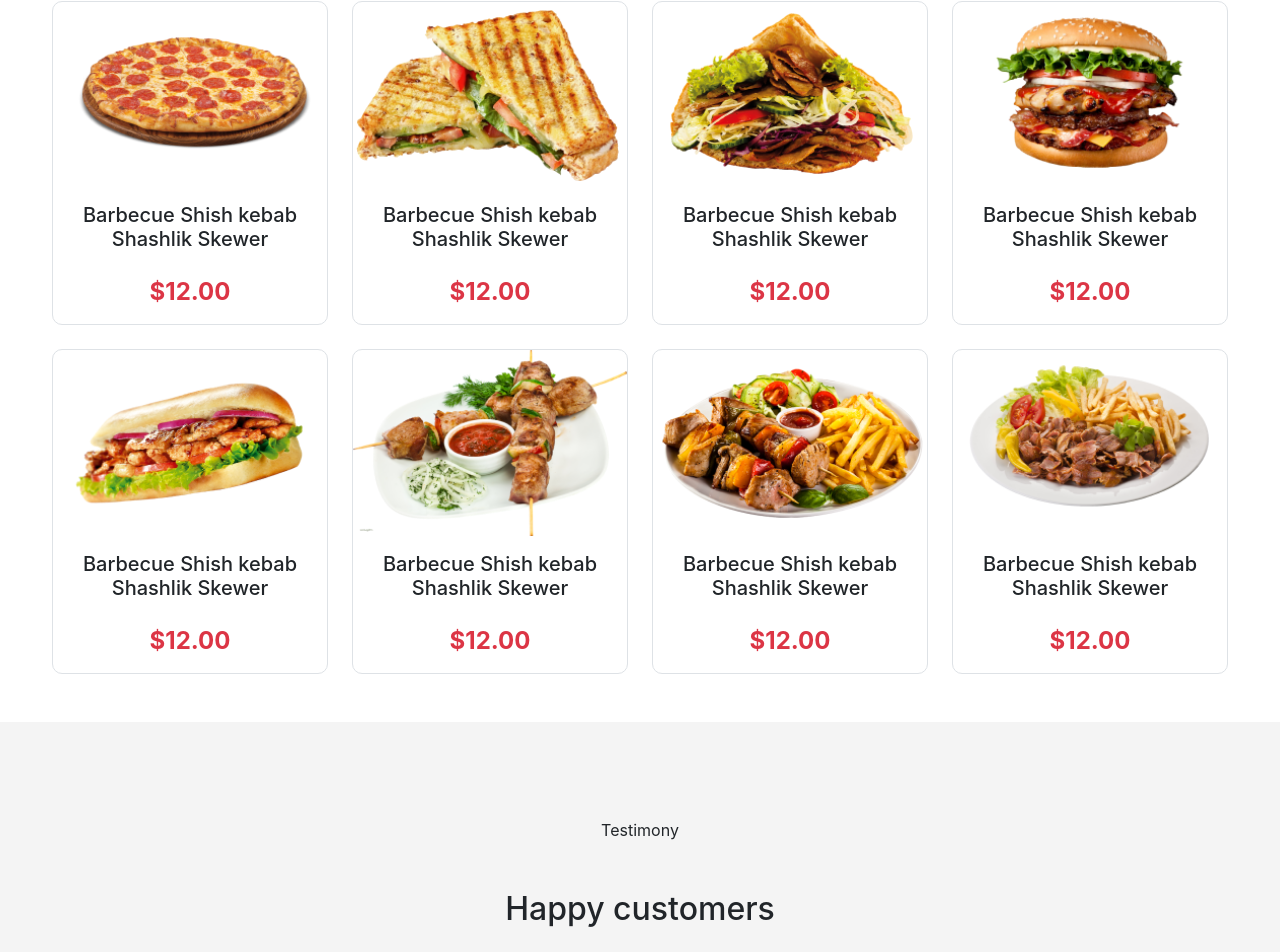
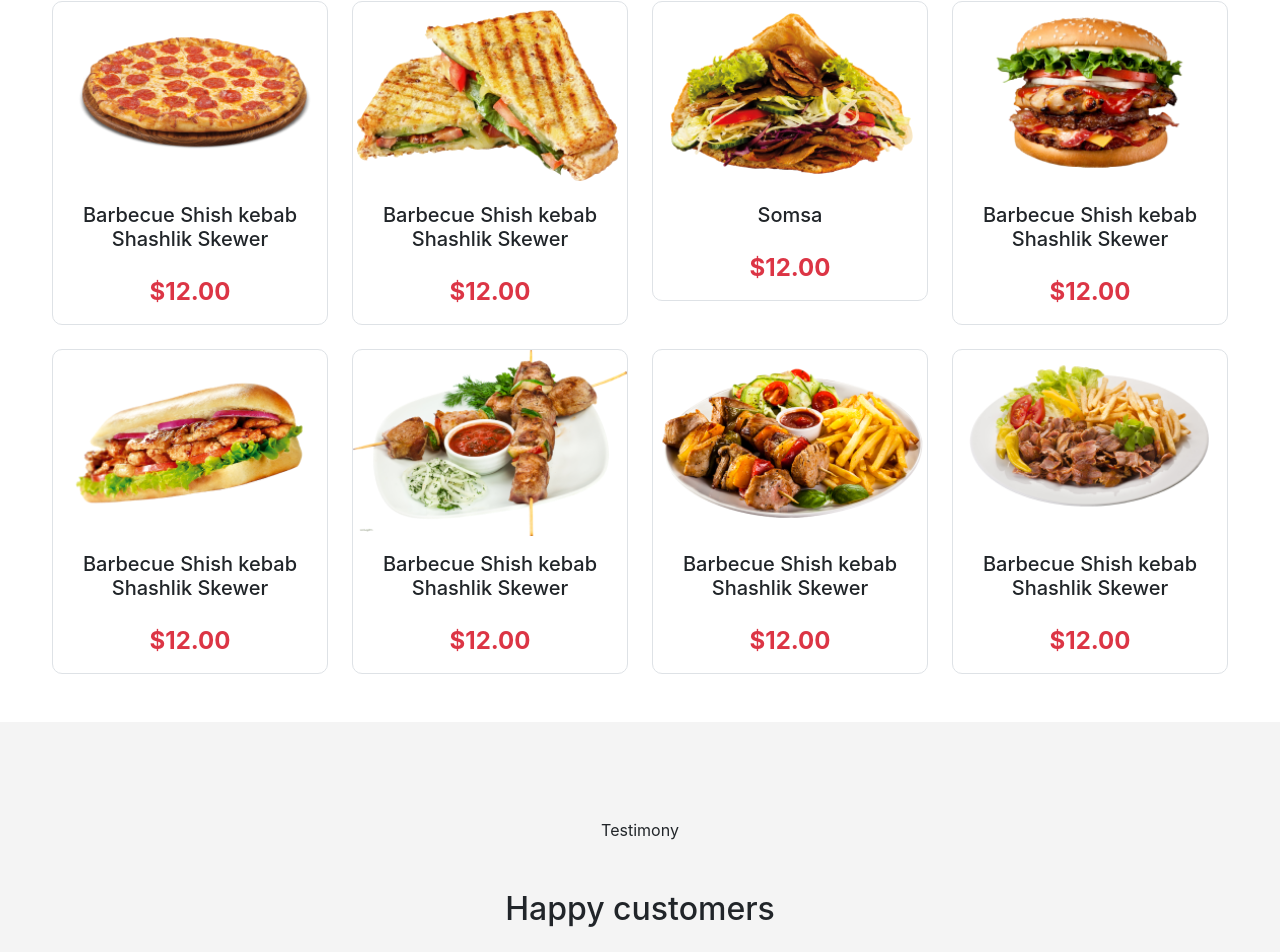
Before and after one commit to mardon1dev/React-app, a React (Create React App) app: page / in a window 1280 px wide. Shown: the part 1873-2825 px from the top of the page. Built offline with nearby package versions, Linux system fonts and the light colour scheme.

Commit message:
lesson-50

```diff
--- a/src/Allproducts/Allproducts.js
+++ b/src/Allproducts/Allproducts.js
@@ -104,7 +104,7 @@ const allPost = function(){
                             <div className="card text-center w-100 border border-1">
                                 <img src={Image7} className="card-img-top" alt="kebab"/>
                                 <div className="card-body">
-                                    <h5 className="card-title">Barbecue Shish kebab Shashlik Skewer</h5>
+                                    <h5 className="card-title">Somsa</h5>
                                     <span className="text-danger d-block pt-3">$12.00</span>
                                 </div>
                             </div>
```
